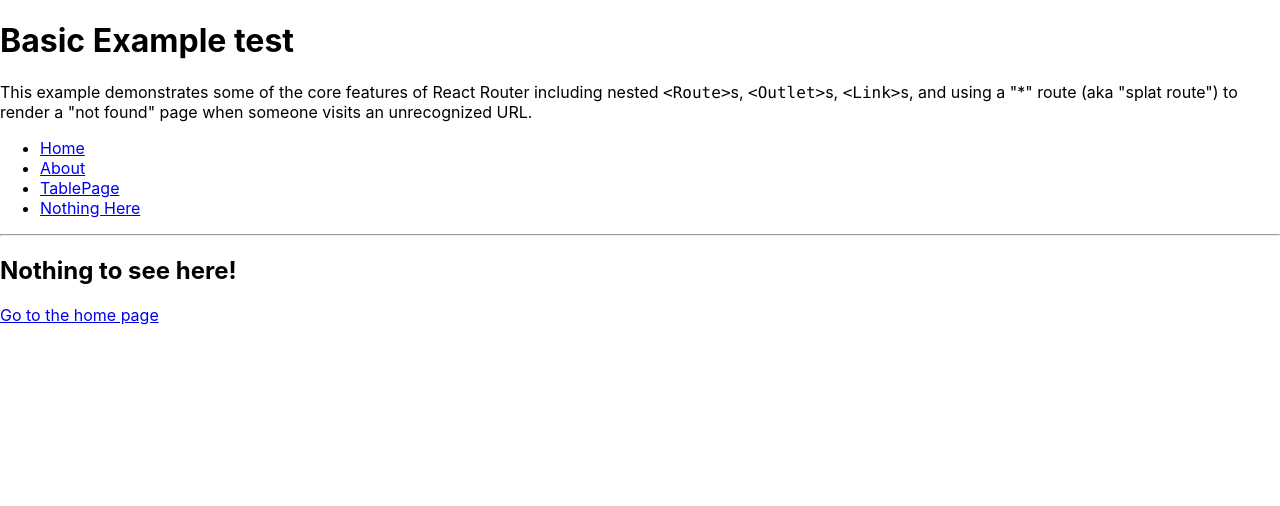
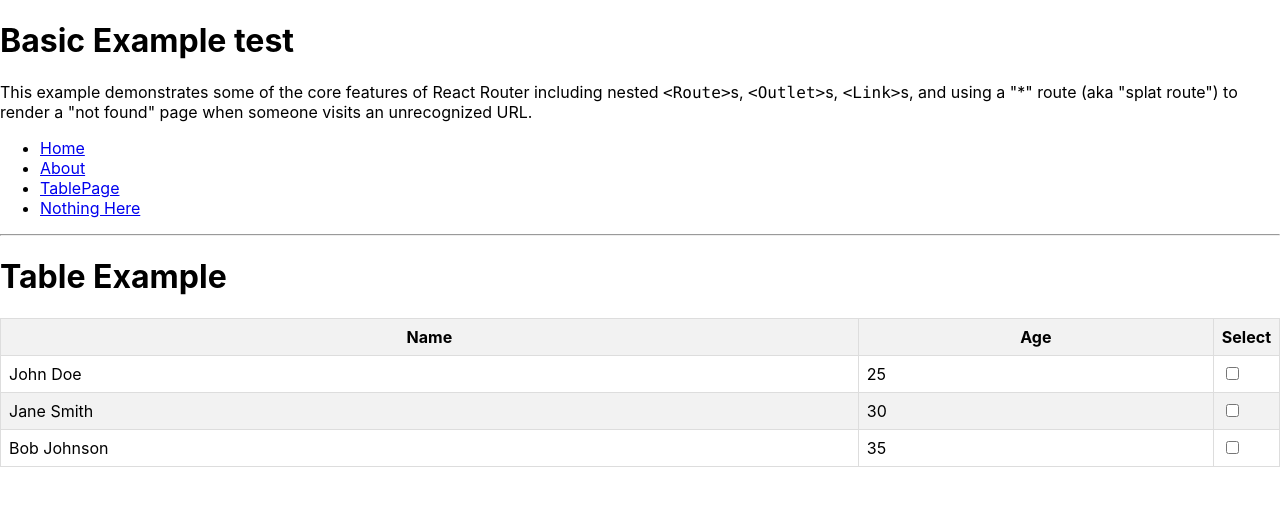
Before and after one commit to kandragu/table-playground, a React (Create React App) app: page /table in a window 1280 px wide. Shown: the top 506 px of the page. Built offline with nearby package versions, Linux system fonts and the light colour scheme.

Commit message:
add scss and table

```diff
--- a/package.json
+++ b/package.json
@@ -10,10 +10,12 @@
     "@types/node": "^16.7.13",
     "@types/react": "^18.0.0",
     "@types/react-dom": "^18.0.0",
+    "classnames": "^2.3.2",
     "react": "^18.2.0",
     "react-dom": "^18.2.0",
     "react-router-dom": "^6.11.2",
     "react-scripts": "5.0.1",
+    "sass": "^1.62.1",
     "typescript": "^4.4.2",
     "web-vitals": "^2.1.0"
   },
--- a/src/App.tsx
+++ b/src/App.tsx
@@ -1,7 +1,6 @@
 import React from "react";
 import { Routes, Route, Outlet, Link } from "react-router-dom";
-import logo from "./logo.svg";
-// import "./App.css";
+import Table from "./components/tables/Table";
 
 function App() {
   return (
@@ -24,6 +23,7 @@ function App() {
           <Route path="/" element={<Layout />}>
             <Route index element={<Home />} />
             <Route path="about" element={<About />} />
+            <Route path="table" element={<TablePage />} />
 
             {/* Using path="*"" means "match anything", so this route
                 acts like a catch-all for URLs that we don't have explicit
@@ -103,4 +103,24 @@ function NoMatch() {
   );
 }
 
+const TablePage = () => {
+  const data = [
+    { id: 1, name: "John Doe", age: 25 },
+    { id: 2, name: "Jane Smith", age: 30 },
+    { id: 3, name: "Bob Johnson", age: 35 },
+  ];
+
+  const columns = [
+    { key: "name", label: "Name" },
+    { key: "age", label: "Age" },
+  ];
+
+  return (
+    <div>
+      <h1>Table Example</h1>
+      <Table data={data} columns={columns} />
+    </div>
+  );
+};
+
 export default App;
--- /dev/null
+++ b/src/components/tables/Table.scss
@@ -0,0 +1,22 @@
+.table {
+  border-collapse: collapse;
+  width: 100%;
+
+  th,
+  td {
+    padding: 8px;
+    border: 1px solid #ddd;
+  }
+
+  th {
+    background-color: #f2f2f2;
+  }
+
+  tr:nth-child(even) {
+    background-color: #f2f2f2;
+  }
+
+  .select-column {
+    width: 30px;
+  }
+}
--- /dev/null
+++ b/src/components/tables/Table.tsx
@@ -0,0 +1,140 @@
+import React, { useState } from "react";
+import classNames from "classnames";
+import "./Table.scss";
+
+interface Column {
+  key: string;
+  label: string;
+  render?: (value: any, row: any) => React.ReactNode;
+}
+
+interface TableProps {
+  data: any[];
+  columns: Column[];
+}
+
+const Table: React.FC<TableProps> = ({ data, columns }) => {
+  const [selectedRows, setSelectedRows] = useState<any[]>([]);
+  const [sortedColumn, setSortedColumn] = useState<string>("");
+  const [sortDirection, setSortDirection] = useState<"asc" | "desc">("asc");
+
+  const handleRowSelect = (
+    event: React.ChangeEvent<HTMLInputElement>,
+    row: any
+  ) => {
+    const selectedRowIds = selectedRows.map((selectedRow) => selectedRow.id);
+    let updatedSelectedRows;
+
+    if (event.target.checked) {
+      updatedSelectedRows = [...selectedRows, row];
+    } else {
+      updatedSelectedRows = selectedRows.filter(
+        (selectedRow) => selectedRow.id !== row.id
+      );
+    }
+
+    setSelectedRows(updatedSelectedRows);
+  };
+
+  const handleRadioSelect = (
+    event: React.ChangeEvent<HTMLInputElement>,
+    row: any
+  ) => {
+    setSelectedRows([row]);
+  };
+
+  const isRowSelected = (row: any) =>
+    selectedRows.some((selectedRow) => selectedRow.id === row.id);
+
+  const handleHeaderClick = (column: Column) => {
+    if (sortedColumn === column.key) {
+      setSortDirection(sortDirection === "asc" ? "desc" : "asc");
+    } else {
+      setSortedColumn(column.key);
+      setSortDirection("asc");
+    }
+  };
+
+  const sortData = (data: any[]) => {
+    if (sortedColumn) {
+      return data.sort((a, b) => {
+        const valueA = a[sortedColumn];
+        const valueB = b[sortedColumn];
+
+        if (valueA < valueB) {
+          return sortDirection === "asc" ? -1 : 1;
+        }
+        if (valueA > valueB) {
+          return sortDirection === "asc" ? 1 : -1;
+        }
+        return 0;
+      });
+    }
+    return data;
+  };
+
+  const renderCellContent = (row: any, column: Column) => {
+    const { key, render } = column;
+
+    if (render) {
+      return render(row[key], row);
+    }
+
+    return row[key];
+  };
+
+  const renderRadioInput = (row: any) => (
+    <input
+      type="radio"
+      name="radioSelect"
+      checked={isRowSelected(row)}
+      onChange={(event) => handleRadioSelect(event, row)}
+    />
+  );
+
+  const renderCheckboxInput = (row: any) => (
+    <input
+      type="checkbox"
+      checked={isRowSelected(row)}
+      onChange={(event) => handleRowSelect(event, row)}
+    />
+  );
+
+  const renderHeader = () => (
+    <tr>
+      {columns.map((column) => (
+        <th
+          key={column.key}
+          className={classNames({
+            "sort-asc": sortedColumn === column.key && sortDirection === "asc",
+            "sort-desc":
+              sortedColumn === column.key && sortDirection === "desc",
+          })}
+          onClick={() => handleHeaderClick(column)}
+        >
+          {column.label}
+        </th>
+      ))}
+      <th>Select</th>
+    </tr>
+  );
+
+  const renderRows = () =>
+    sortData(data).map((row) => (
+      <tr key={row.id}>
+        {columns.map((column) => (
+          <td key={column.key}>{renderCellContent(row, column)}</td>
+        ))}
+        <td className="select-column">{renderCheckboxInput(row)}</td>
+      </tr>
+    ));
+
+  return (
+    <table className="table">
+      <thead>{renderHeader()}</thead>
+      <tbody>{renderRows()}</tbody>
+    </table>
+  );
+};
+
+export default Table;
--- a/src/index.tsx
+++ b/src/index.tsx
@@ -1,6 +1,6 @@
 import React from "react";
 import ReactDOM from "react-dom/client";
-import "./index.css";
+import "./index.scss";
 import App from "./App";
 import reportWebVitals from "./reportWebVitals";
 import { BrowserRouter } from "react-router-dom";
```
Also changed, not shown: src/index.scss (renamed from src/index.css), 1 other file (tests, documents, lock files or other folders).
